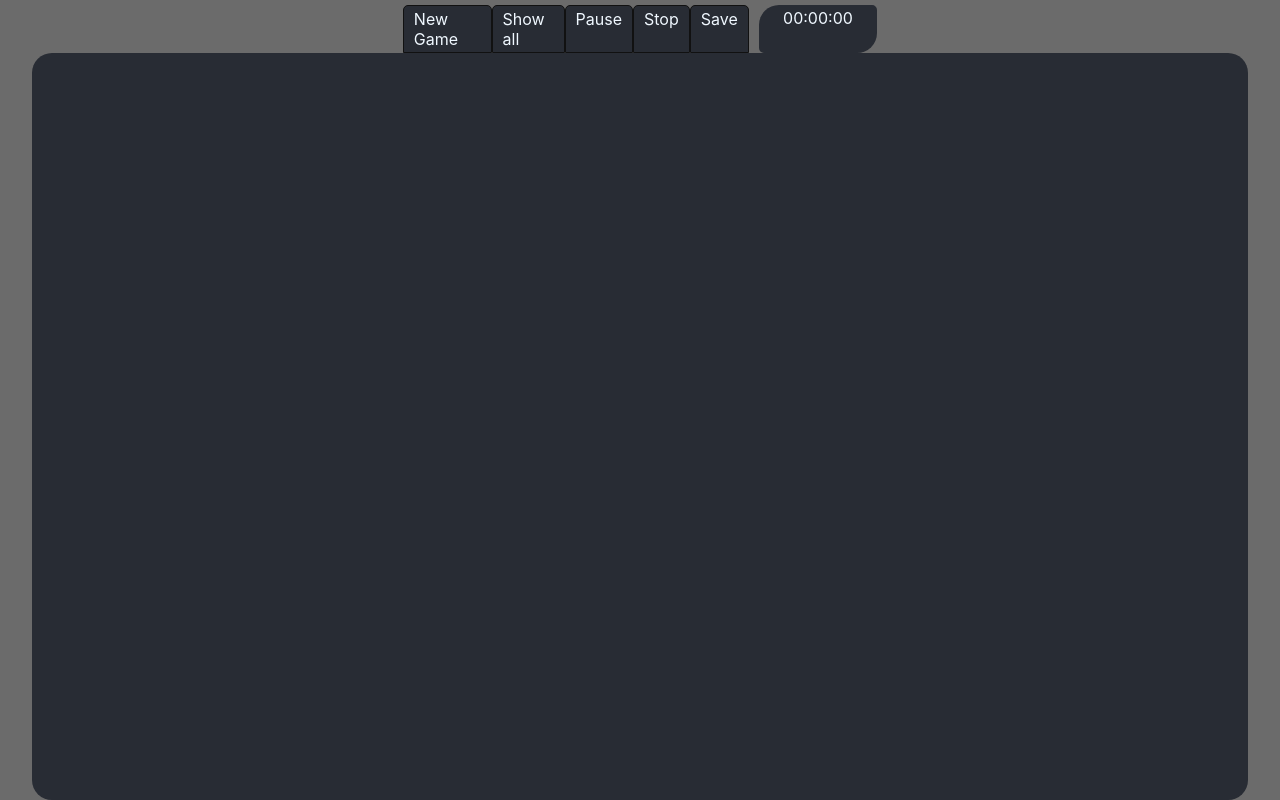
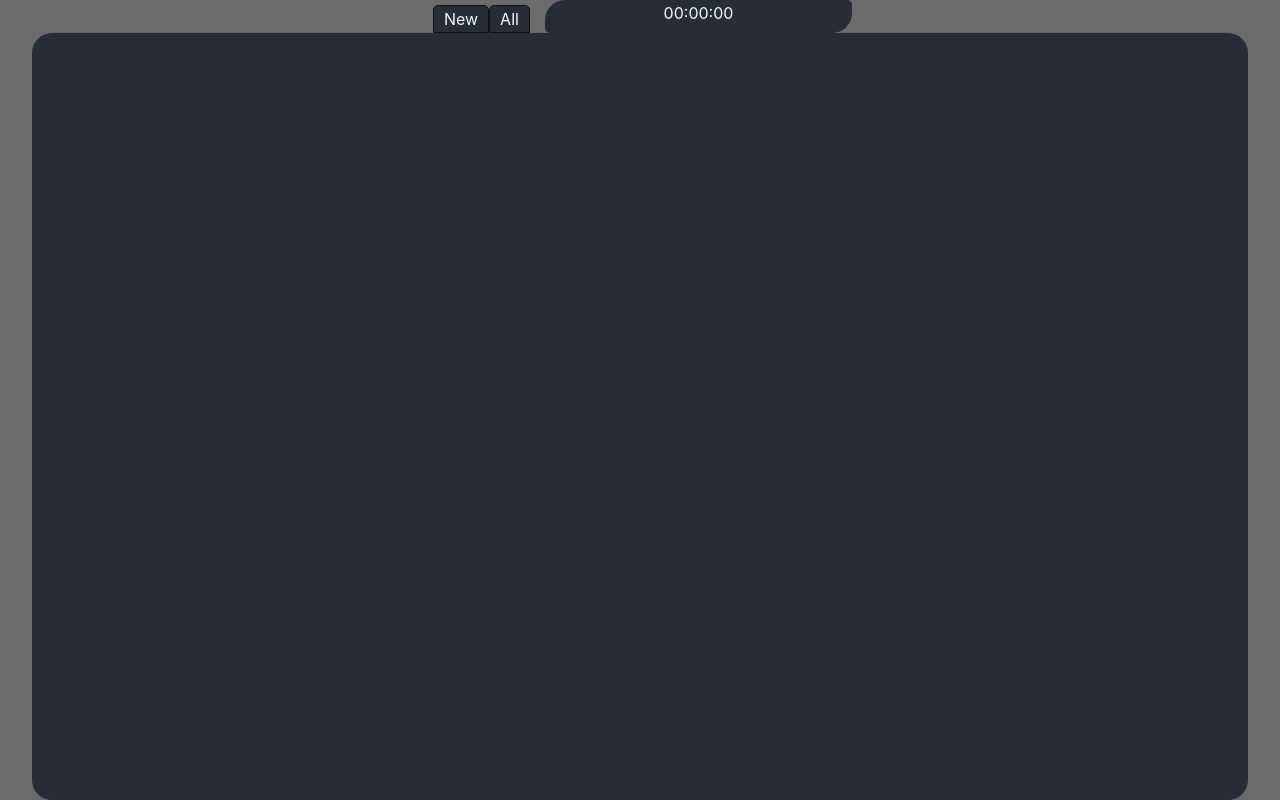
Before and after one commit to MAZDOROV/memorinar, a React (Create React App) app: page / in a window 1280 px wide. Built offline with nearby package versions, Linux system fonts and the light colour scheme.

Commit message:
memorinar Timer выделен в отдельный элемент

```diff
--- a/src/Components/Menu.js
+++ b/src/Components/Menu.js
@@ -10,14 +10,11 @@ const Menu = () => {
 
     return (
         <div className="menu">
-            <div className="btn" onClick={() => dispatch(startGame())}>New Game</div>
-            <div className="btn" onClick={() => dispatch(showAllCards())}>Show all</div>
-            <div className="btn">Pause</div>
+            <div className="btn" onClick={() => dispatch(startGame())}>New</div>
+            <div className="btn" onClick={() => dispatch(showAllCards())}>All</div>
+{/*             <div className="btn">Pause</div>
             <div className="btn" onClick={() => dispatch(stopGame())}>Stop</div>
-            <div className="btn">Save</div>
-            <div className="timer">
-                <span>00:00:00</span>
-            </div>
+            <div className="btn">Save</div> */}
         </div>
     );
 }
--- /dev/null
+++ b/src/Components/Timer.js
@@ -0,0 +1,20 @@
+import React from 'react';
+import { connect } from 'react-redux';
+
+const Timer = ({ time }) => {
+
+    return (
+        <div className="timer">
+            <span>00:00:00</span>
+        </div>
+    );
+}
+
+const mapStateToProps = state => {
+    console.log(state);
+    return {
+        time: state.game.time
+    }
+}
+
+export default connect(mapStateToProps, null)(Timer)
--- a/src/Container/App.js
+++ b/src/Container/App.js
@@ -2,12 +2,14 @@
 import './App.css';
 import Grid from "../Components/Grid"
 import Menu from "../Components/Menu"
+import Timer from "../Components/Timer"
 
 function App() {
   return (
     <div className="app" >
       <div className="app-header">
         <Menu></Menu>
+        <Timer></Timer>
       </div>
       <div className="app-content">
         <Grid />
--- a/src/Reducer/boardReducer.js
+++ b/src/Reducer/boardReducer.js
@@ -16,7 +16,7 @@ export const boardReducer = (state = initialSatet, action) => {
     switch (action.type) {
         case START_GAME:
             let generator = new DataGenerator();
-            state = generator.generate({ rows: 7, columns: 5 })
+            state = generator.generate({ rows: 6, columns: 6 })
             return [...state];
         case STOP_GAME:
             state = []
--- a/src/Reducer/gameReducer.js
+++ b/src/Reducer/gameReducer.js
@@ -1,7 +1,7 @@
 import { START_GAME, STOP_GAME, PAUSE_GAME } from "../Constants";
 const initialState = {
     pause: false,
-    gameTime: 0
+    time: 0
 }
 
 export const gameReducer = (state = initialState, action) => {
```
